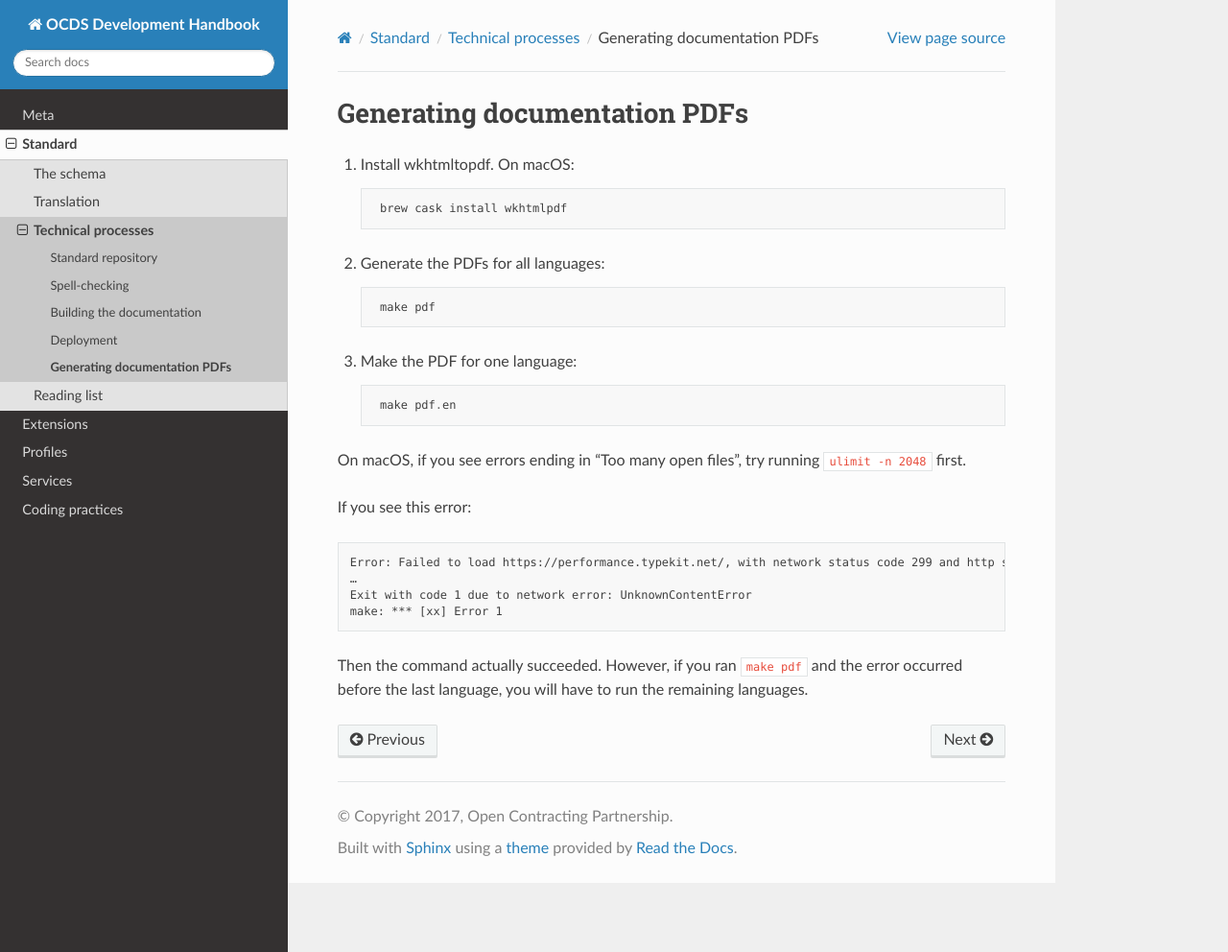
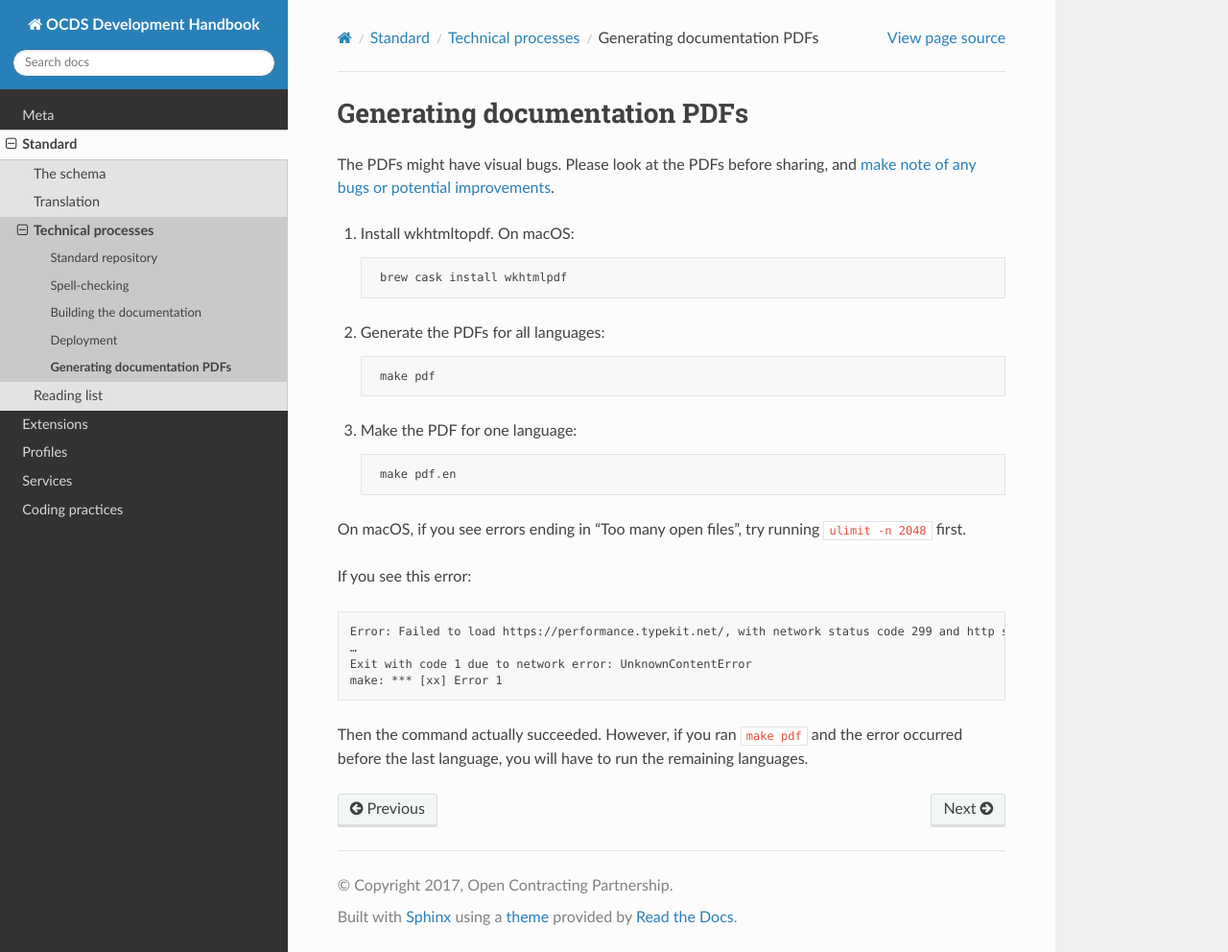
Before and after one commit to open-contracting/standard-development-handbook, a Sphinx documentation site: the page built from docs/standard/technical/pdf.md, in a window 1280 px wide and 992 px high. Shown: the whole window at 96% size. Built offline with Sphinx 7.4.7 and the Read the Docs theme 2.0.0, drawn with Linux system fonts in a browser that asks for light colours; pages that are not in the unit, such as notebooks, are missing from menus.

Commit message:
Add warning about PDF visual bugs

```diff
--- a/docs/standard/technical/pdf.md
+++ b/docs/standard/technical/pdf.md
@@ -1,4 +1,6 @@
 # Generating documentation PDFs
+
+The PDFs might have visual bugs. Please look at the PDFs before sharing, and [make note of any bugs or potential improvements](https://github.com/open-contracting/standard_profile_template/issues/34).
 
 1. Install wkhtmltopdf. On macOS:
 
```
